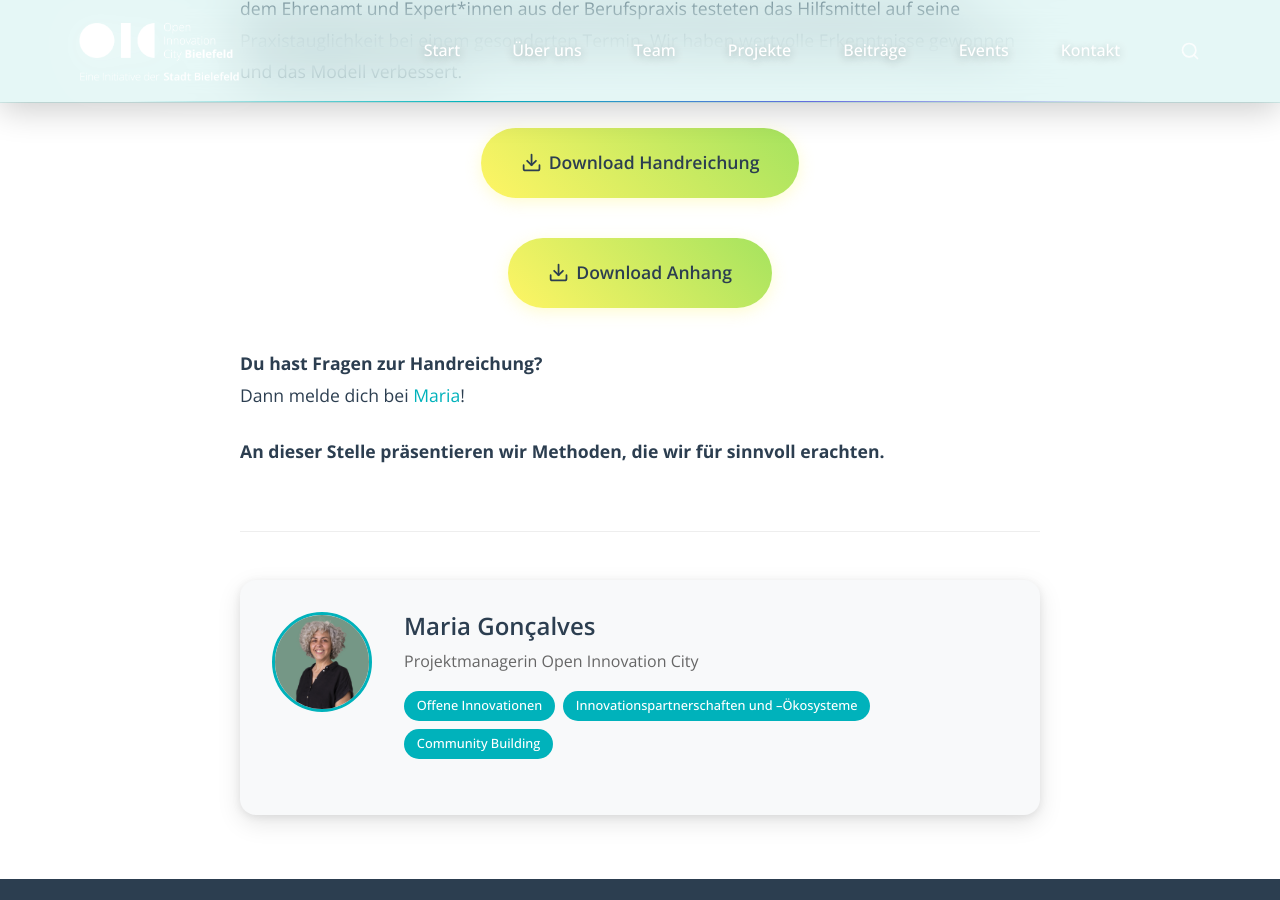
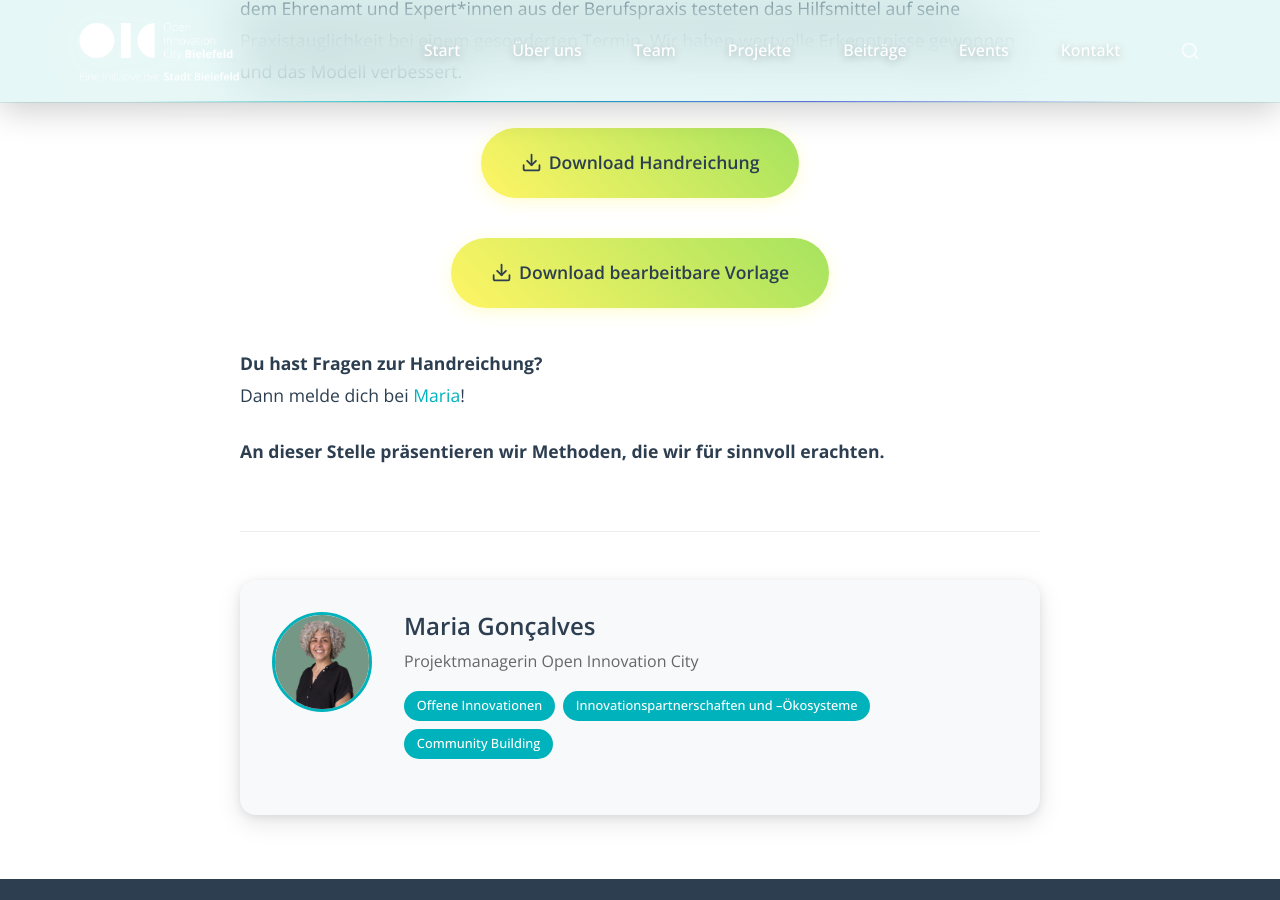
Before and after one commit to Open-Innovation-City/oic-bielefeld-website, a Jekyll site: the page built from _beitraege/handreichung-wirkungsorientierung.md, in a window 1280 px wide and 900 px high, scrolled down 1426 px. Built offline with Jekyll 4.4.1, drawn with Linux system fonts in a browser that asks for light colours.

Commit message:
Update handreichung-wirkungsorientierung.md

```diff
--- a/_beitraege/handreichung-wirkungsorientierung.md
+++ b/_beitraege/handreichung-wirkungsorientierung.md
@@ -29,9 +29,9 @@ Das Angebot ist kostenfrei, niedrigschwellig und praxisnah.
 Für gemeinnützige Organisationen, die wirkungsorientiert tätig sind!
 **Nachtrag**: Menschen aus dem Ehrenamt und Expert*innen aus der Berufspraxis testeten das Hilfsmittel auf seine Praxistauglichkeit bei einem gesonderten Termin. Wir haben wertvolle Erkenntnisse gewonnen und das Modell verbessert.
 
-{% include cta-button.html text="Download Handreichung" url="/assets/downloads/OIC_Handreichung_Wirkungsorientierung_Vs2.pdf" download=true %}
+{% include cta-button.html text="Download Handreichung" url="/assets/downloads/OIC_Wirkungsorientierung_Vs2.pdf" download=true %}
 
-{% include cta-button.html text="Download Anhang" url="/assets/downloads/Anhang_OIC_Wirkungsorientierung_Vs2.docx" download=true %}
+{% include cta-button.html text="Download bearbeitbare Vorlage" url="/assets/downloads/Anhang_OIC_Wirkungsorientierung_Vs2.docx" download=true %}
 
 **Du hast Fragen zur Handreichung?**
 Dann melde dich bei [Maria](mailto:maria.goncalves@bielefeld.de)!
```
